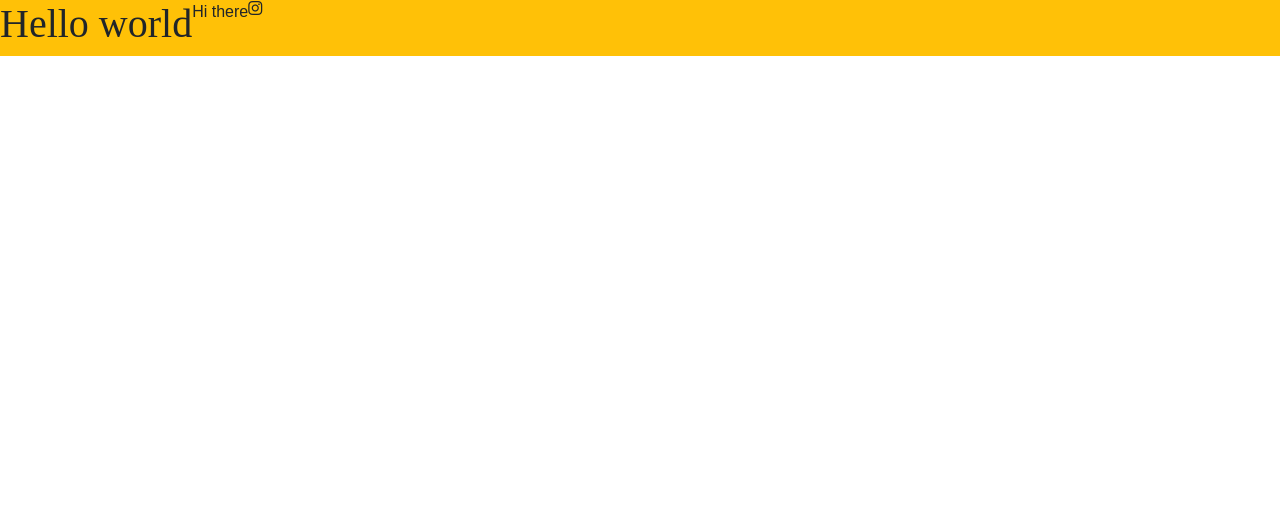
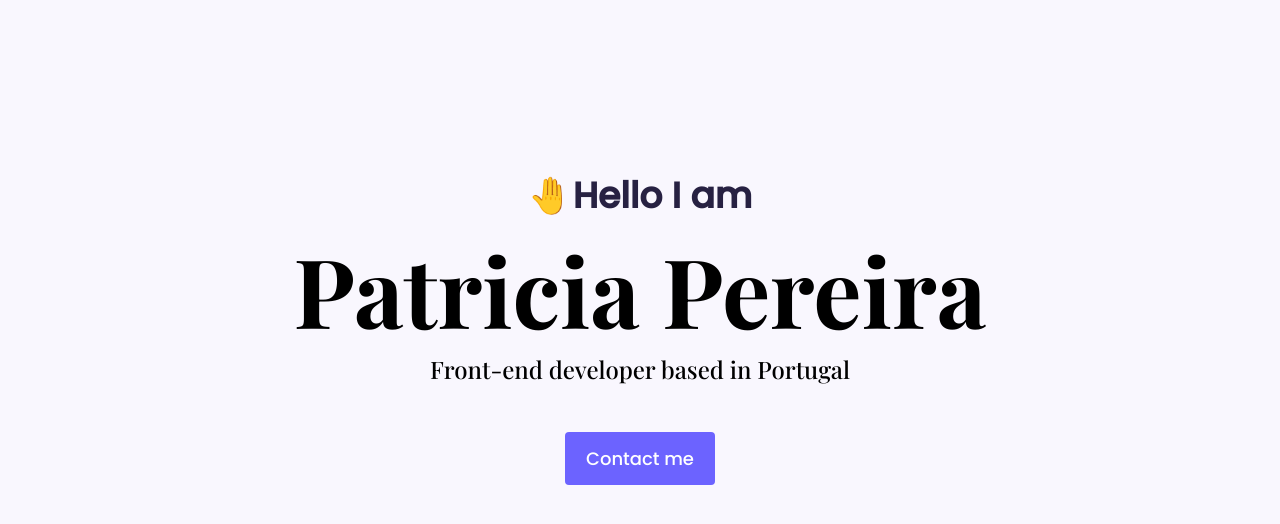
Before and after one commit to imsamar/portfolio-setup, a plain HTML site: page index.html in a window 1280 px wide. Drawn offline with nearby package versions, Linux system fonts and the light colour scheme; a web font is replaced by a local one.

Commit message:
css added

```diff
--- a/index.html
+++ b/index.html
@@ -5,7 +5,7 @@
     <meta http-equiv="X-UA-Compatible" content="IE=edge" />
     <meta name="viewport" content="width=device-width, initial-scale=1.0" />
     <title>Document</title>
-    <link rel="stylesheet" href="styles/styles.css" />
+
     <link
       href="https://cdn.jsdelivr.net/npm/bootstrap@5.3.0-alpha3/dist/css/bootstrap.min.css"
       rel="stylesheet"
@@ -27,12 +27,20 @@
       src="https://kit.fontawesome.com/31a6abfa2f.js"
       crossorigin="anonymous"
     ></script>
+    <link rel="preconnect" href="https://fonts.googleapis.com" />
+    <link rel="preconnect" href="https://fonts.gstatic.com" crossorigin />
+    <link
+      href="https://fonts.googleapis.com/css2?family=Alex+Brush&family=Arizonia&family=Bad+Script&family=Covered+By+Your+Grace&family=Great+Vibes&family=Herr+Von+Muellerhoff&family=Italianno&family=Mea+Culpa&family=PT+Mono&family=Parisienne&family=Pinyon+Script&family=Playfair+Display:wght@500;700&family=Poppins:wght@500&family=Quicksand:wght@300;400;500;600;700&family=Raleway:ital,wght@0,100;0,200;0,300;0,400;0,500;0,600;0,700;1,100;1,200;1,300;1,400;1,500;1,600;1,700&family=Roboto:ital,wght@0,100;0,300;0,700;1,100;1,300;1,500;1,700&family=Tangerine:wght@700&display=swap"
+      rel="stylesheet"
+    />
+    <link rel="stylesheet" href="styles/styles.css" />
   </head>
   <body>
-    <div class="d-flex bg-warning">
-      <h1>Hello world</h1>
-      <p>Hi there</p>
-      <i class="fa fa-instagram" aria-hidden="true"></i>
+    <div class="hero">
+      <p>🤚Hello I am</p>
+      <h1>Patricia Pereira</h1>
+      <h2 class="mb-5">Front-end developer based in Portugal</h2>
+      <div><a href="#" class="btn btn-branding">Contact me</a></div>
     </div>
   </body>
 </html>
--- a/styles/styles.css
+++ b/styles/styles.css
@@ -1,8 +1,53 @@
-h1 {
-  font-family: "Playfair Display", serif;
+:root {
+  --branding-color:#6c63ff;
+  --secondary-color:#272142;
+  --body-color:#f9f7fe;
+  --heading-font-family:"Playfair Display", serif;
+--default-font-family:"Poppins", sans-serif;
+}
+
+
+
+h1 ,h2, h3, h4, h5, h6 {
+    color: black;
+  font-family: var(--heading-font-family);
   font-weight: bold;
 }
+body{
+    font-family: var(--default-font-family)
+
+}
+h1 {
+  font-size: 96px;
+}
 p {
-  font-family: "Poppins", sans-serif;
+
   font-weight: normal;
 }
+.hero {
+  background-color:var(--body-color);
+  text-align: center;
+
+padding:160px 20px
+}
+.hero p {
+  font-size: 36px;
+  font-weight: bold;
+  margin: 0;
+  line-height: 2;
+  color: var(--secondary-color)
+}
+.hero h2 {
+  font-family:var(--heading-font-family);
+  font-weight: normal;
+  font-size: 24px;
+
+}
+.btn-branding {
+  background: var(--branding-color);
+  border-radius: 4px;
+  color: white;
+  font-size: 18px;
+  line-height: 27px;
+  padding: 12px 20px;
+}
```
